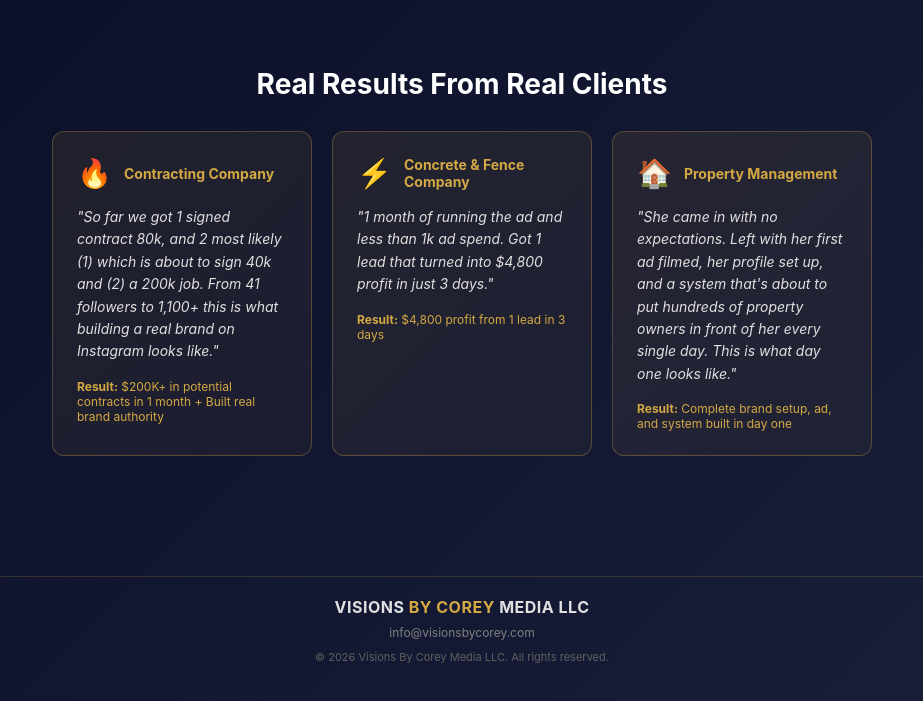
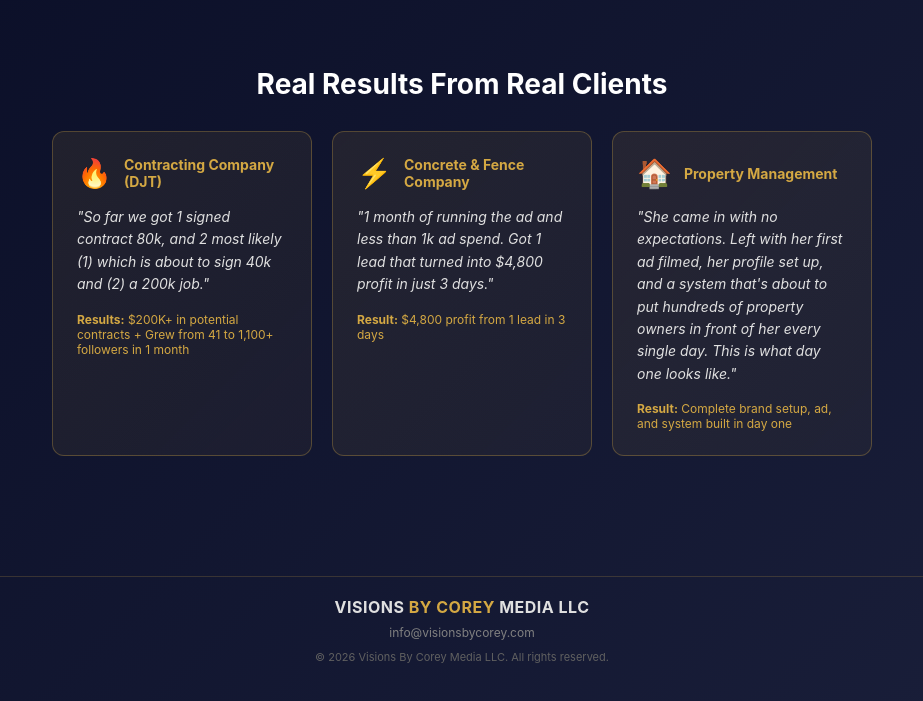
Before and after one commit to visionsbycorey/vsl-landing-page, a website: page index.html in a window 1280 px wide. Both pictures are taken after a click on the link "Testimonials". Shown: the part 91-792 px from the top of the page, without its empty margins (178-1101 px from the left). Drawn offline with Linux system fonts and the light colour scheme.

Commit message:
Update DJT testimonial to show both results: contracts + follower growth

```diff
--- a/index.html
+++ b/index.html
@@ -794,11 +794,11 @@
                 <div class="testimonials-grid">
                     <div class="testimonial-card">
                         <div class="testimonial-header">
-                            <div class="testimonial-icon">🔥</div>
-                            <h3>Contracting Company</h3>
+                            <span class="testimonial-icon">🔥</span>
+                            <h3 class="testimonial-title">Contracting Company (DJT)</h3>
                         </div>
-                        <p class="testimonial-quote">"So far we got 1 signed contract 80k, and 2 most likely (1) which is about to sign 40k and (2) a 200k job. From 41 followers to 1,100+ this is what building a real brand on Instagram looks like."</p>
-                        <p class="testimonial-result"><strong>Result:</strong> $200K+ in potential contracts in 1 month + Built real brand authority</p>
+                        <p class="testimonial-quote">"So far we got 1 signed contract 80k, and 2 most likely (1) which is about to sign 40k and (2) a 200k job."</p>
+                        <p class="testimonial-result"><strong>Results:</strong> $200K+ in potential contracts + Grew from 41 to 1,100+ followers in 1 month</p>
                     </div>
                     <div class="testimonial-card">
                         <div class="testimonial-header">
```
